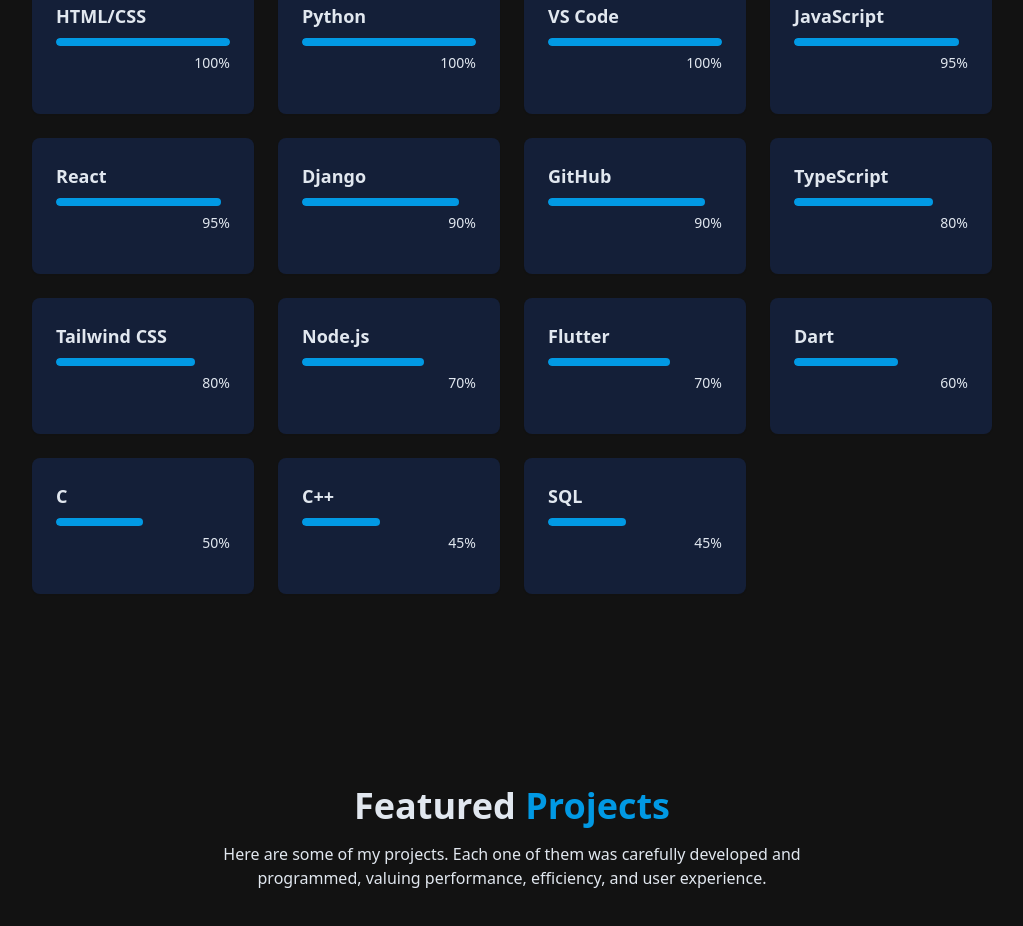
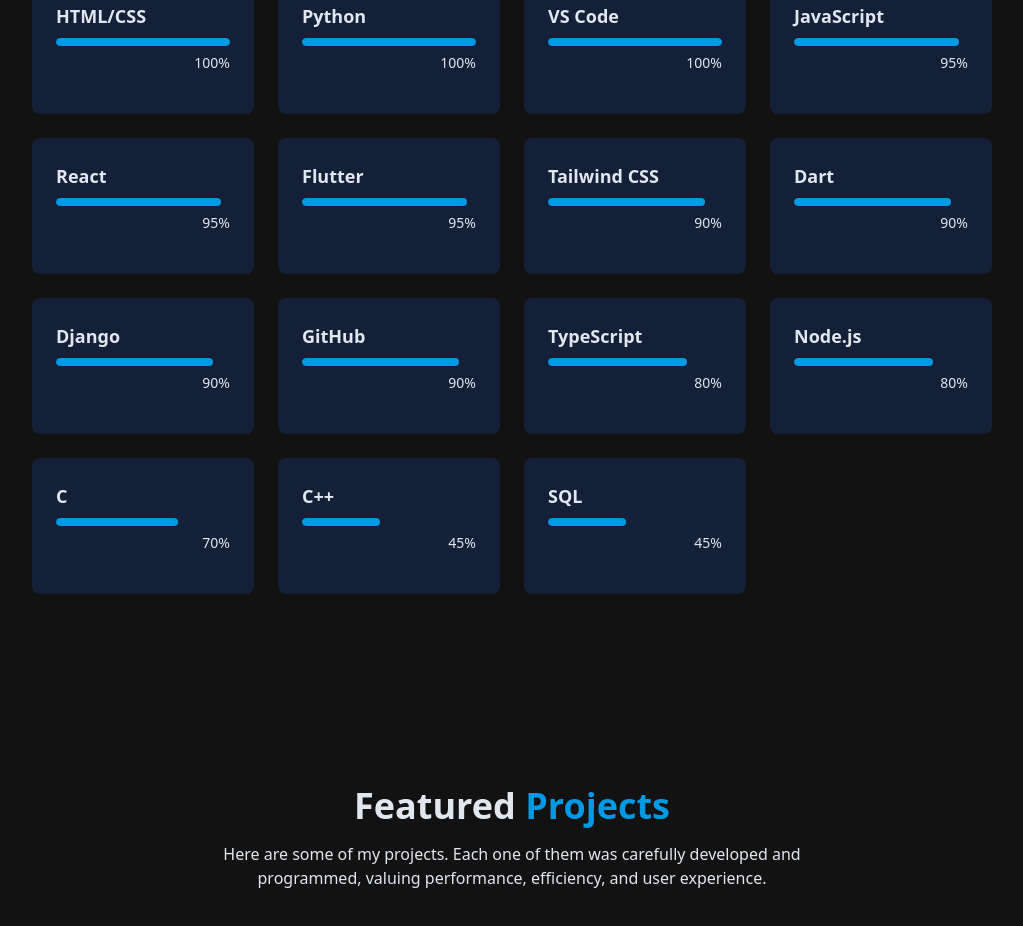
Before and after one commit to TarikCO/My-Portfolio, a React (Vite) app: page / in a window 1280 px wide. Shown: the part 1800-2726 px from the top of the page, without its empty margins (128-1151 px from the left). Built offline with nearby package versions, Linux system fonts and the light colour scheme.

Commit message:
Update SkillsSection.jsx

```diff
--- a/src/components/SkillsSection.jsx
+++ b/src/components/SkillsSection.jsx
@@ -5,20 +5,20 @@
     {name: "HTML/CSS", level: 100, category: "frontend"},
     {name: "JavaScript", level: 95, category: "frontend"},
     {name: "React", level: 95, category: "frontend"},
+    {name: "Tailwind CSS", level: 90, category: "frontend"},
     {name: "TypeScript", level: 80, category: "frontend"},
-    {name: "Tailwind CSS", level: 80, category: "frontend"},
 
     {name: "Python", level: 100, category: "backend"},
+    {name: "Dart", level: 90, category: "backend"},
     {name: "Django", level: 90, category: "backend"},
-    {name: "Node.js", level: 70, category: "backend"},
-    {name: "Dart", level: 60, category: "backend"},
-    {name: "C", level: 50, category: "backend"},
+    {name: "Node.js", level: 80, category: "backend"},
+    {name: "C", level: 70, category: "backend"},
     {name: "C++", level: 45, category: "backend"},
     {name: "SQL", level: 45, category: "backend"},
 
     {name: "VS Code", level: 100, category: "tools"},
+    {name: "Flutter", level: 95, category: "tools"},
     {name: "GitHub", level: 90, category: "tools"},
-    {name: "Flutter", level: 70, category: "tools"},
 ]
 
 const categories = ["all", "frontend", "backend", "tools"]
```
